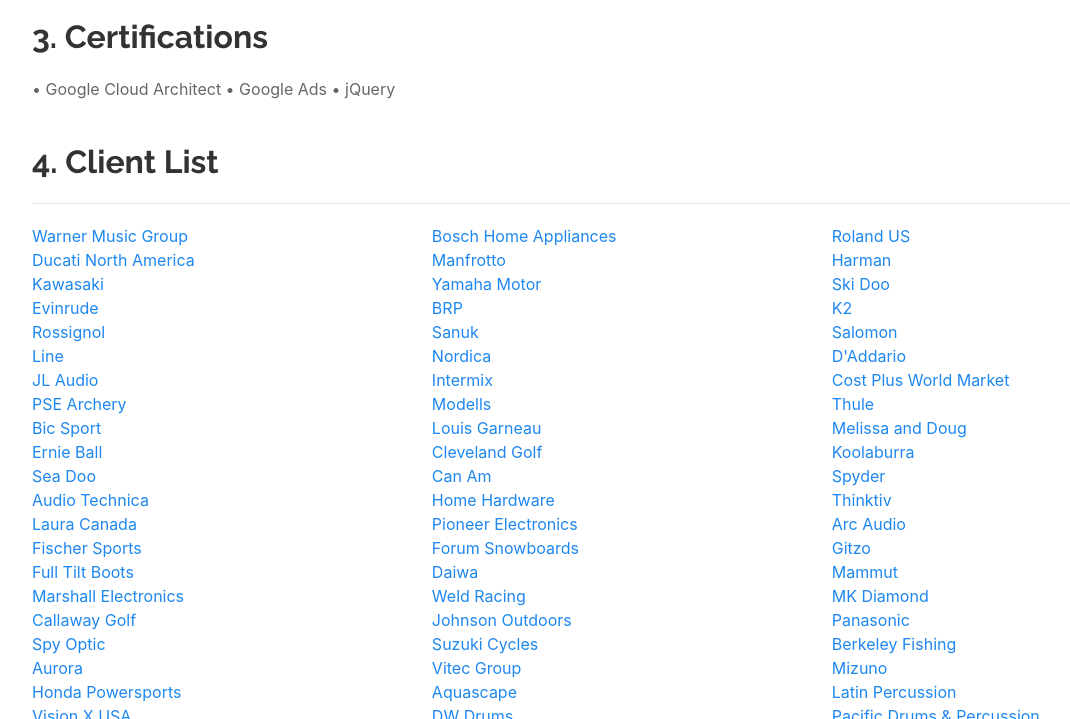
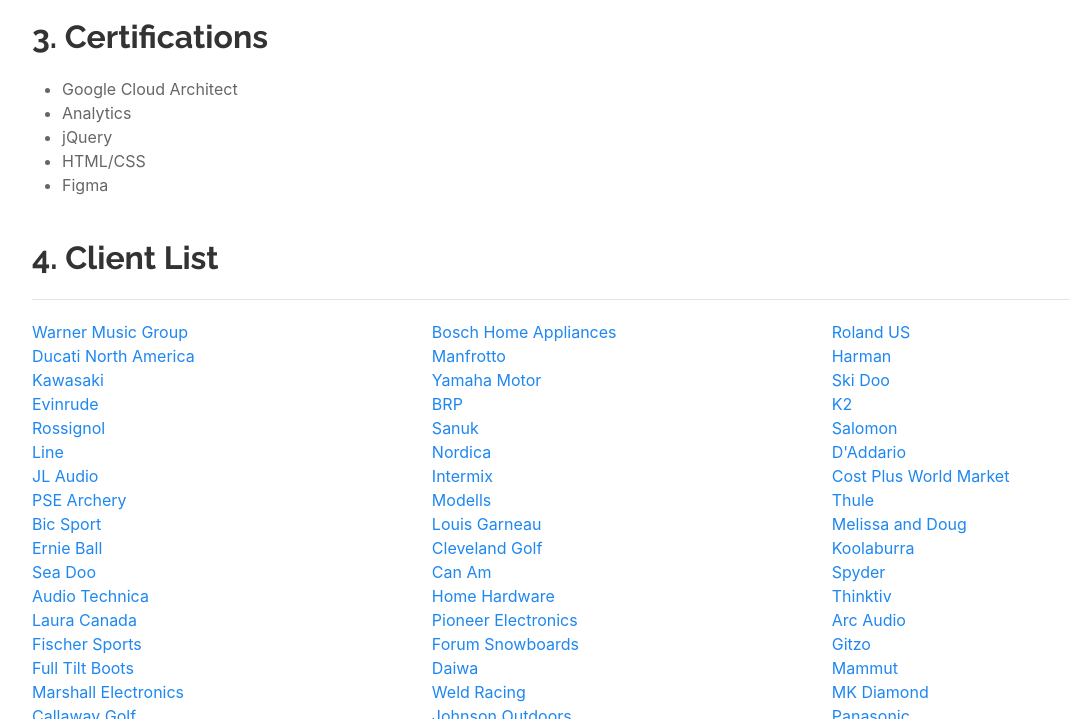
Before and after one commit to kre8t/kre8t.github.io, a Jekyll site: the page built from _pages/resume.md, in a window 1280 px wide and 900 px high, scrolled down 2840 px, cut to the strip 181-900 px from the top of the window. Shown: the whole strip, without its empty margins (8-1078 px from the left). Built offline with Jekyll 4.4.1, drawn with Linux system fonts in a browser that asks for light colours.

Commit message:
Update resume.md

```diff
--- a/_pages/resume.md
+++ b/_pages/resume.md
@@ -28,9 +28,11 @@
 
 
 ## 3. Certifications
-  • Google Cloud Architect
-  • Google Ads
-  • jQuery
+  - Google Cloud Architect
+  - Analytics
+  - jQuery
+  - HTML/CSS
+  - Figma
 
 
 ## 4. Client List
```
